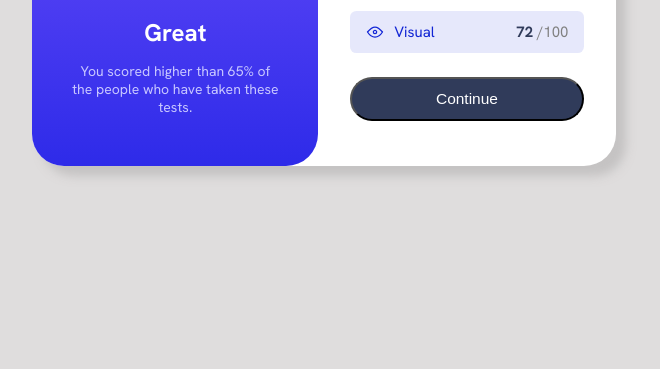
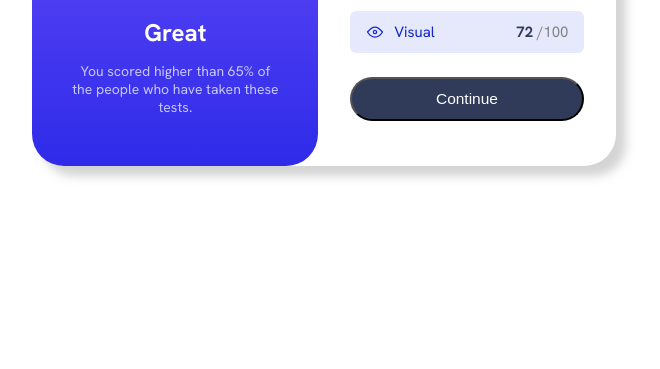
Before and after one commit to Noyce-Joel/Results-Summary, a plain HTML site: page index.html in a window 1280 px wide. Shown: the part 447-816 px from the top of the page, without its empty margins (316-976 px from the left). Drawn offline with Linux system fonts and the light colour scheme.

Commit message:
BG Change

```diff
--- a/styles.css
+++ b/styles.css
@@ -39,7 +39,7 @@ body {
   align-items: center;
   height: 100vh;
   font-size: 16px;
-  background-color: rgb(223, 221, 221);
+
 }
 
 .container {
```
